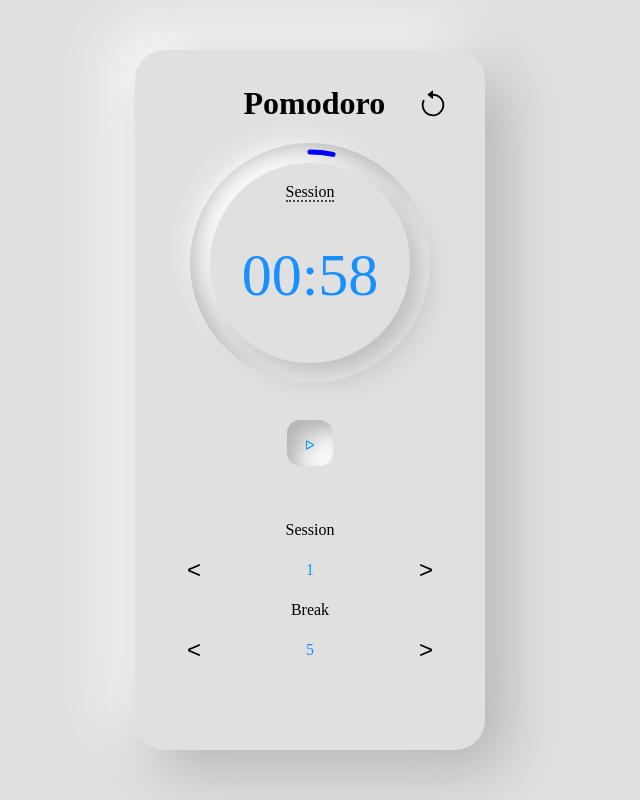
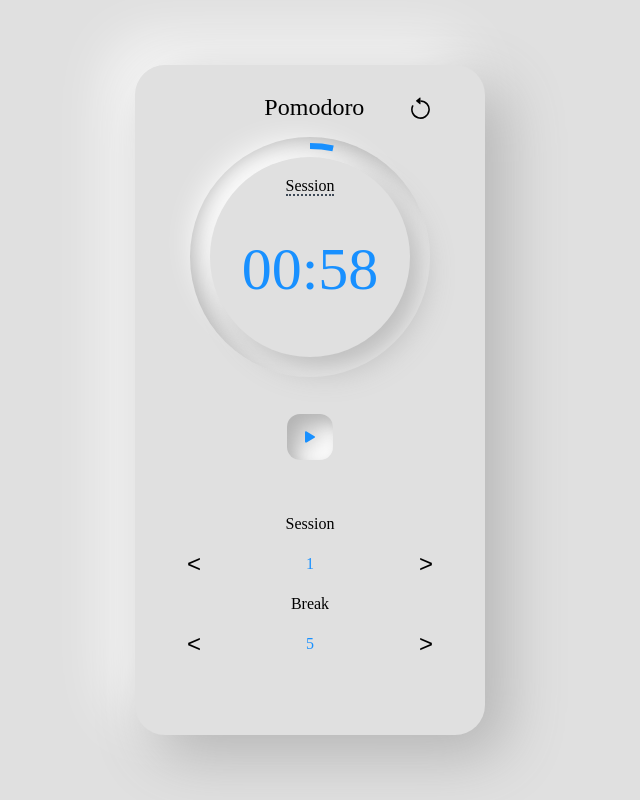
Before and after one commit to purecodework/pomodoro, a React (Create React App) app: page / in a window 1280 px wide. Both pictures are taken after a click on the button 640 px from the left and 443 px from the top of the page. Shown: the whole page, without its empty margins (330-970 px from the left). Built offline with nearby package versions, Linux system fonts and the light colour scheme.

Commit message:
progress finish

```diff
--- a/public/index.html
+++ b/public/index.html
@@ -2,12 +2,15 @@
 <html lang="en">
   <head>
     <meta charset="utf-8" />
-    <link rel="icon" href="%PUBLIC_URL%/favicon.ico" />
     <meta name="viewport" content="width=device-width, initial-scale=1" />
     <meta name="theme-color" content="#000000" />
     <meta
       name="description"
       content="Web site created using create-react-app"
+    />
+    <link
+      href="https://fonts.googleapis.com/css2?family=Roboto+Mono&display=swap"
+      rel="stylesheet"
     />
     <link rel="apple-touch-icon" href="%PUBLIC_URL%/logo192.png" />
     <!--
--- a/src/App.css
+++ b/src/App.css
@@ -1,8 +1,11 @@
 @import-normalize;
+@import url("https://fonts.googleapis.com/css2?family=Roboto+Mono&display=swap");
+
 body {
   margin: 0;
   padding: 0;
   background-color: #cdd4df;
   height: 100vh;
   width: 100vw;
+  font-family: "Roboto Mono", monospace;
 }
--- a/src/App.js
+++ b/src/App.js
@@ -7,11 +7,7 @@ import Reset from "./components/Reset";
 import styled from "styled-components";
 
 const AppWrapper = styled.div`
-  // display: flex;
-  // flex-direction: flex-column;
-  // justify-content: center;
-  // margin-top: 5vw;
-  height: 700px;
+  height: 670px;
   width: 350px;
   border-radius: 30px;
   background: #e0e0e0;
@@ -28,6 +24,8 @@ const Wrapper = styled.div`
 const Title = styled.h1`
   padding-top: 5%;
   text-align: center;
+  font-size: 24px;
+  font-weight: normal;
 `;
 
 const ControlWrapper = styled.div`
--- a/src/components/PlayStop.js
+++ b/src/components/PlayStop.js
@@ -8,24 +8,21 @@ const PlayStop = ({ isStart, onPlayStop }) => {
     <PauseButton onClick={onPlayStop}>
       <svg
         xmlns="http://www.w3.org/2000/svg"
-        width="16"
-        height="16"
-        fill="currentColor"
-        class="bi bi-play"
+        width="20"
+        height="20"
+        fill="#1890ff"
+        class="bi bi-play-fill"
         viewBox="0 0 16 16"
       >
-        <path
-          fill="currentColor"
-          d="M10.804 8 5 4.633v6.734L10.804 8zm.792-.696a.802.802 0 0 1 0 1.392l-6.363 3.692C4.713 12.69 4 12.345 4 11.692V4.308c0-.653.713-.998 1.233-.696l6.363 3.692z"
-        />
+        <path d="m11.596 8.697-6.363 3.692c-.54.313-1.233-.066-1.233-.697V4.308c0-.63.692-1.01 1.233-.696l6.363 3.692a.802.802 0 0 1 0 1.393z" />
       </svg>
     </PauseButton>
   ) : (
     <PlayButton id="start_stop" onClick={onPlayStop} isStart={isStart}>
       <svg
         xmlns="http://www.w3.org/2000/svg"
-        width="16"
-        height="16"
+        width="20"
+        height="20"
         fill="currentColor"
         class="bi bi-play"
         viewBox="0 0 16 16"
--- /dev/null
+++ b/src/components/Progress.js
@@ -0,0 +1,41 @@
+import React from "react";
+
+// const Circle = ({ color, pct }) => {
+//   const r = 111;
+//   const perimeter = 2 * Math.PI * r;
+//   const strokePct = ((100 - pct) * perimeter) / 100;
+//   return (
+
+//   );
+// };
+
+const Progress = ({ percentage, isSession, isStart }) => {
+  const r = 111;
+  const cx = 115;
+  const perimeter = 2 * Math.PI * r;
+  const offsetPercent = ((100 - percentage) * perimeter) / 100;
+  return (
+    <svg width={230} height={230}>
+      <g transform={`rotate(-90 ${"115 115"})`}>
+        <circle
+          cx={cx}
+          cy={cx}
+          r={r}
+          fill="transparent"
+          stroke={
+            offsetPercent !== perimeter
+              ? isSession
+                ? "#1890ff"
+                : "#10b981"
+              : "transparent"
+          }
+          strokeWidth={"6px"}
+          strokeDasharray={perimeter}
+          strokeDashoffset={percentage ? offsetPercent : 0}
+        ></circle>
+      </g>
+    </svg>
+  );
+};
+
+export default Progress;
--- a/src/components/Reset.js
+++ b/src/components/Reset.js
@@ -4,7 +4,7 @@ const ResetWrapper = styled.div`
   background: #e0e0e0;
 
   padding-top: 20px;
-  margin-left: 20px;
+  margin-left: 30px;
   // display: flex;
   // justify-content: center;
   // align-items: center;
@@ -15,8 +15,8 @@ const Reset = ({ onReset }) => {
     <ResetWrapper id="reset" onClick={onReset}>
       <svg
         xmlns="http://www.w3.org/2000/svg"
-        width="30"
-        height="30"
+        width="25"
+        height="25"
         fill="currentColor"
         class="bi bi-arrow-counterclockwise"
         viewBox="0 0 16 16"
--- a/src/components/Timer.js
+++ b/src/components/Timer.js
@@ -1,18 +1,14 @@
 import convertTime from "../actions/convertTime";
 import styled from "styled-components";
-import Pie from "./pie";
+import Progress from "./Progress";
 
 const TimerWrapper = styled.div`
   position: relative;
   margin-top: 5%;
   margin-bottom: 5%;
   margin: 0 auto;
-  // display: flex;
-  // flex-direction: column;
   height: 240px;
   width: 240px;
-  // border-radius: 50%;
-  // border-style: solid;
 `;
 
 const TimerLabel = styled.div`
@@ -68,10 +64,11 @@ const AbsWrapper = styled.div`
 `;
 
 const Timer = ({ timeLeft, isSession, sessionLength, breakLength }) => {
-  let init = isSession
+  let remainRatio = isSession
     ? (timeLeft / sessionLength) * 100
-    : timeLeft / breakLength;
-  let per = 100 - init;
+    : (timeLeft / breakLength) * 100;
+  let completeRatio = 100 - remainRatio;
+
   return (
     <TimerWrapper>
       <OuterCircle>
@@ -81,8 +78,8 @@ const Timer = ({ timeLeft, isSession, sessionLength, breakLength }) => {
           </TimerLabel>
           <TimeLeft id="time-left">{convertTime(timeLeft)}</TimeLeft>
         </InnerCircle>
-        <AbsWrapper key="Abs">
-          <Pie percentage={per} colour="blue" />
+        <AbsWrapper>
+          <Progress percentage={completeRatio} isSession={isSession} />
         </AbsWrapper>
       </OuterCircle>
     </TimerWrapper>
--- a/src/components/pie.js
+++ /dev/null
@@ -1,39 +0,0 @@
-import React from "react";
-
-const cleanPercentage = (percentage) => {
-  const tooLow = !Number.isFinite(+percentage) || percentage < 0;
-  const tooHigh = percentage > 100;
-  return tooLow ? 0 : tooHigh ? 100 : +percentage;
-};
-
-const Circle = ({ colour, pct }) => {
-  const r = 111;
-  const circ = 2 * Math.PI * r;
-  const strokePct = ((100 - pct) * circ) / 100;
-  return (
-    <circle
-      cx="115"
-      cy="115"
-      r="111"
-      fill="transparent"
-      stroke={strokePct !== circ ? colour : ""} // remove colour as 0% sets full circumference
-      strokeWidth={"5px"}
-      strokeDasharray={circ}
-      strokeDashoffset={pct ? strokePct : 0}
-      strokeLinecap="round"
-    ></circle>
-  );
-};
-
-const Pie = ({ percentage, colour }) => {
-  const pct = cleanPercentage(percentage);
-  return (
-    <svg width={230} height={230}>
-      <g transform={`rotate(-90 ${"115 115"})`}>
-        <Circle colour={colour} pct={pct} />
-      </g>
-    </svg>
-  );
-};
-
-export default Pie;
--- a/src/styles/ControlButton.js
+++ b/src/styles/ControlButton.js
@@ -9,17 +9,6 @@ const ControlButton = styled.button`
   border-radius: 15px;
   background: #e0e0e0;
   box-shadow: 9px 9px 18px #bebebe, -9px -9px 18px #ffffff;
-  &:active {
-    color: #3d4856;
-    font-size: 30px;
-    height: 50px;
-    width: 50px;
-    border-color: transparent;
-
-    color: #009aff;
-    border-radius: 15px;
-    box-shadow: inset 9px 9px 18px #bebebe, inset -9px -9px 18px #ffffff;
-  }
 `;
 
 export default ControlButton;
```
Also changed, not shown: src/components/Circle.js (deleted, +0 -38 lines), src/components/Clock.js (deleted).
